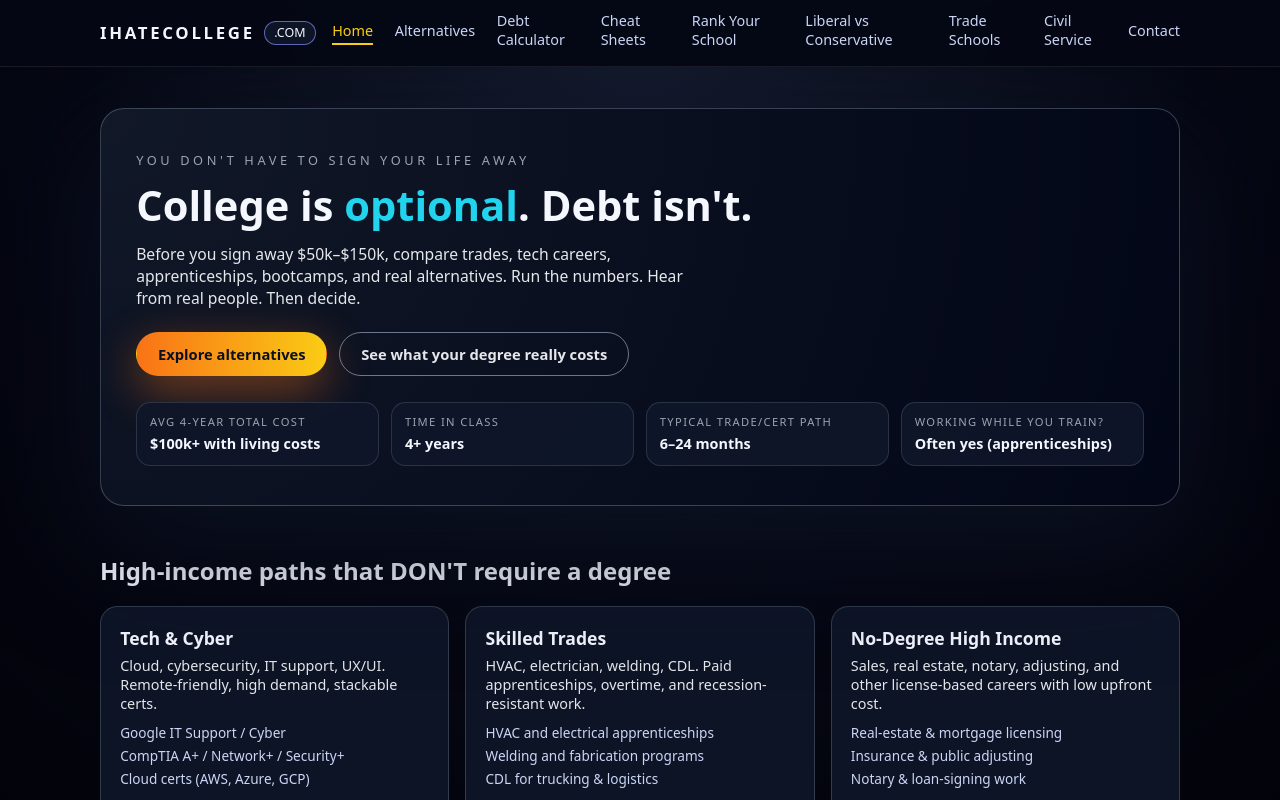
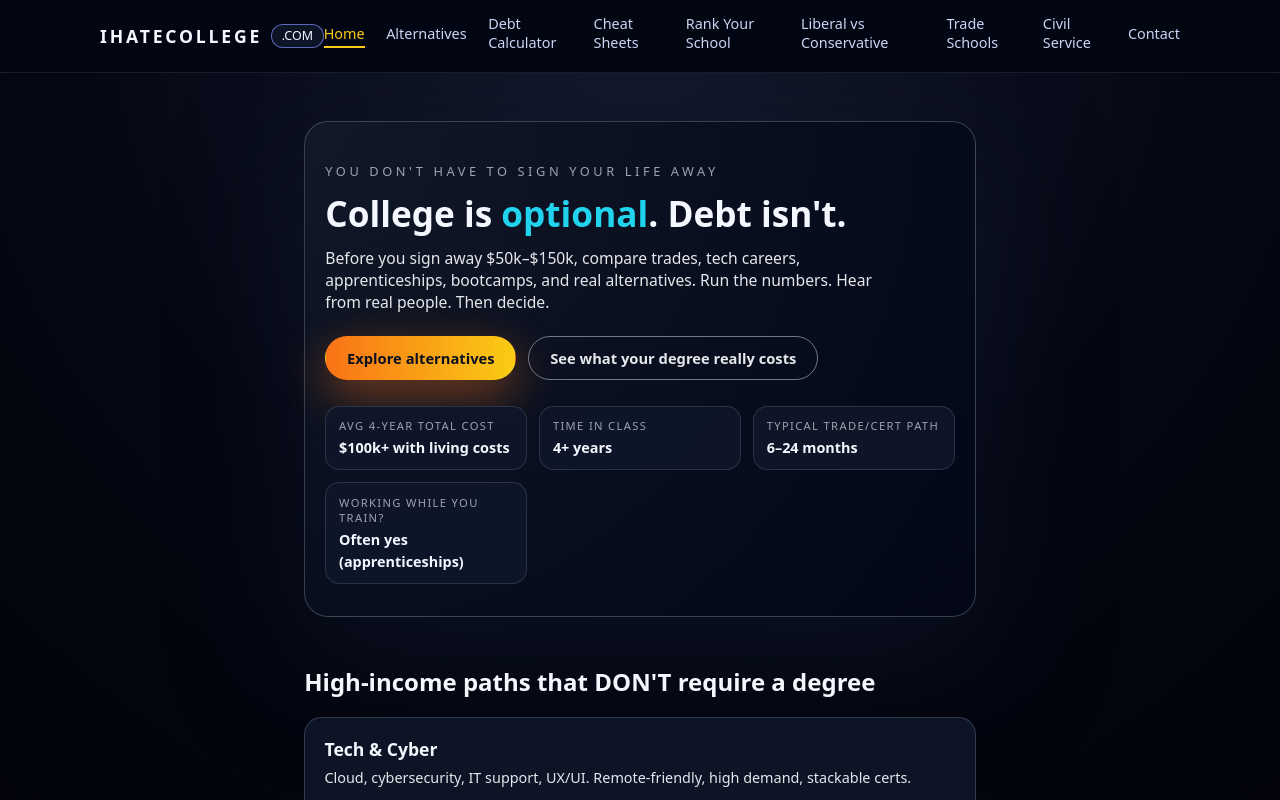
Before and after one commit to placebetsai/Ihatecollege, a Next.js app: page / in a window 1280 px wide. Shown: the top 800 px of the page. Built offline with nearby package versions, Linux system fonts and the light colour scheme.

Commit message:
Update globals.css

```diff
--- a/styles/globals.css
+++ b/styles/globals.css
@@ -1,20 +1,16 @@
-/* RESET */
-*,
-*::before,
-*::after {
+ /* RESET */
+*, *::before, *::after {
   box-sizing: border-box;
   margin: 0;
   padding: 0;
 }
 
-html,
-body {
+html, body {
   height: 100%;
 }
 
 body {
-  font-family: system-ui, -apple-system, BlinkMacSystemFont, "Inter", "Segoe UI",
-    sans-serif;
+  font-family: system-ui, -apple-system, BlinkMacSystemFont, "Inter", "Segoe UI", sans-serif;
   background: radial-gradient(circle at top, #151c2f 0, #050713 55%, #02030a 100%);
   color: #f5f7ff;
 }
@@ -24,7 +20,6 @@
   text-decoration: none;
 }
 
-/* LAYOUT */
 .site-root {
   min-height: 100vh;
   display: flex;
@@ -38,27 +33,25 @@
   padding: 1.5rem 1.25rem 3rem;
 }
 
-/* HEADER / NAVBAR */
+/* NAVBAR */
 .site-header {
   position: sticky;
   top: 0;
   z-index: 40;
-  background: rgba(5, 8, 20, 0.97);
-  backdrop-filter: blur(18px);
-  border-bottom: 1px solid rgba(255, 255, 255, 0.08);
+  background: rgba(3, 7, 18, 0.96);
+  backdrop-filter: blur(16px);
+  border-bottom: 1px solid rgba(148, 163, 184, 0.15);
 }
 
 .nav-inner {
   max-width: 1120px;
   margin: 0 auto;
-  padding: 0.7rem 1.25rem;
+  padding: 0.9rem 1.25rem;
   display: flex;
   align-items: center;
   justify-content: space-between;
-  gap: 1rem;
 }
 
-/* LOGO */
 .logo-wrap {
   display: inline-flex;
   align-items: center;
@@ -68,7 +61,7 @@
 .logo-text {
   font-weight: 800;
   letter-spacing: 0.16em;
-  font-size: 1.05rem;
+  font-size: 1.1rem;
 }
 
 .logo-pill {
@@ -103,7 +96,7 @@
   border-color: #facc15;
 }
 
-/* Hamburger button */
+/* Hamburger */
 .nav-toggle {
   display: none;
   background: none;
@@ -135,34 +128,45 @@
   transform: translateY(-6px) rotate(-45deg);
 }
 
-/* Mobile menu (default hidden) */
+/* Mobile menu — FIXED VERSION */
 .nav-links-mobile {
-  display: none;
+  display: none; /* Hidden until open */
+}
+
+.nav-links-mobile.open {
+  display: flex;
+  flex-direction: column;
+  gap: 0.2rem;
+  padding: 0.75rem 1.25rem 1rem;
+  background: rgba(3, 7, 18, 0.98);
+  border-bottom: 1px solid rgba(148, 163, 184, 0.25);
+  transform-origin: top;
+  animation: dropdown 0.25s ease forwards;
+}
+
+@keyframes dropdown {
+  from { opacity: 0; transform: scaleY(0.8); }
+  to   { opacity: 1; transform: scaleY(1); }
+}
+
+.nav-link-mobile {
+  padding: 0.4rem 0;
+  font-size: 0.95rem;
+  color: #e5e7eb;
+}
+
+.nav-link-mobile-active {
+  color: #facc15;
 }
 
 /* HERO */
 .hero {
-  /* this is the card container */
-  padding: 1.8rem 1.4rem 2rem;
+  padding: 2.5rem 1.25rem 2rem;
   border-radius: 1.5rem;
   background: radial-gradient(circle at top left, #111827, #020617);
   box-shadow: 0 40px 120px rgba(15, 23, 42, 0.65);
   border: 1px solid rgba(148, 163, 184, 0.35);
-
-  /* keep this small so there’s no huge black block under the header */
-  margin-top: 0.4rem;
-
-  /* subtle entrance animation */
-  opacity: 0;
-  transform: translateY(20px);
-  animation: fadeUp 0.8s ease-out forwards;
-}
-
-@keyframes fadeUp {
-  to {
-    opacity: 1;
-    transform: none;
-  }
+  margin-top: 1.5rem;
 }
 
 .eyebrow {
@@ -198,7 +202,6 @@
   margin-bottom: 1.6rem;
 }
 
-/* Buttons */
 .btn {
   padding: 0.7rem 1.3rem;
   border-radius: 999px;
@@ -210,7 +213,6 @@
   align-items: center;
   justify-content: center;
   white-space: nowrap;
-  transition: transform 0.06s ease, box-shadow 0.06s ease, background 0.12s ease;
 }
 
 .btn-primary {
@@ -225,12 +227,6 @@
   color: #e5e7eb;
 }
 
-.btn:hover {
-  transform: translateY(-1px);
-  box-shadow: 0 14px 36px rgba(0, 0, 0, 0.55);
-}
-
-/* Hero stats */
 .hero-stats {
   display: grid;
   grid-template-columns: repeat(auto-fit, minmax(160px, 1fr));
@@ -315,11 +311,6 @@
   color: #22d3ee;
 }
 
-.path-link:hover {
-  text-decoration: underline;
-  opacity: 0.9;
-}
-
 /* Quotes */
 .quote-list {
   display: grid;
@@ -344,7 +335,7 @@
   color: #9ca3af;
 }
 
-/* CTA path buttons */
+/* CTA */
 .section-cta {
   text-align: center;
 }
@@ -372,9 +363,10 @@
   color: #9ca3af;
 }
 
-/* MOBILE */
+/* ========== MOBILE FIXES (IMPORTANT) ========== */
 @media (max-width: 768px) {
-  /* Grok fix: mobile menu actually toggles */
+
+  /* FIX 1: mobile nav */
   .nav-links-desktop {
     display: none;
   }
@@ -383,67 +375,20 @@
     display: inline-flex;
   }
 
-  /* hidden by default; only .open shows */
   .nav-links-mobile {
     display: none;
   }
 
   .nav-links-mobile.open {
     display: flex;
-    flex-direction: column;
-    gap: 0.2rem;
-    padding: 0.75rem 1.25rem 1rem;
-    background: rgba(3, 7, 18, 0.98);
-    backdrop-filter: blur(12px);
-    border-bottom: 1px solid rgba(148, 163, 184, 0.25);
-    transition: all 0.25s ease;
   }
 
-  .nav-link-mobile {
-    padding: 0.4rem 0;
-    font-size: 0.95rem;
-    color: #e5e7eb;
+  /* FIX 2: remove black gap from hero */
+  .hero {
+    margin-top: 0.5rem !important;
   }
 
-  .nav-link-mobile-active {
-    color: #facc15;
-  }
-
-  /* tighten hero on small screens to kill "black block" */
-  .hero {
-    margin-top: 0.1rem;
-    padding: 1.3rem 1.1rem 1.7rem;
-  }
-
-  .hero-title {
-    font-size: 1.65rem;
-  }
-
-  .path-grid {
-    grid-template-columns: 1fr;
-  }
-
-  .quote-list {
-    grid-template-columns: 1fr;
+  .site-main {
+    padding-top: 0.5rem !important;
   }
 }
-
-/* DESKTOP GRID */
-@media (min-width: 769px) {
-  .hero {
-    padding: 2.6rem 2.2rem 2.4rem;
-    margin-top: 1.1rem;
-  }
-
-  .hero-title {
-    font-size: 2.6rem;
-  }
-
-  .path-grid {
-    grid-template-columns: repeat(3, minmax(0, 1fr));
-  }
-
-  .quote-list {
-    grid-template-columns: repeat(3, minmax(0, 1fr));
-  }
-  }
```
